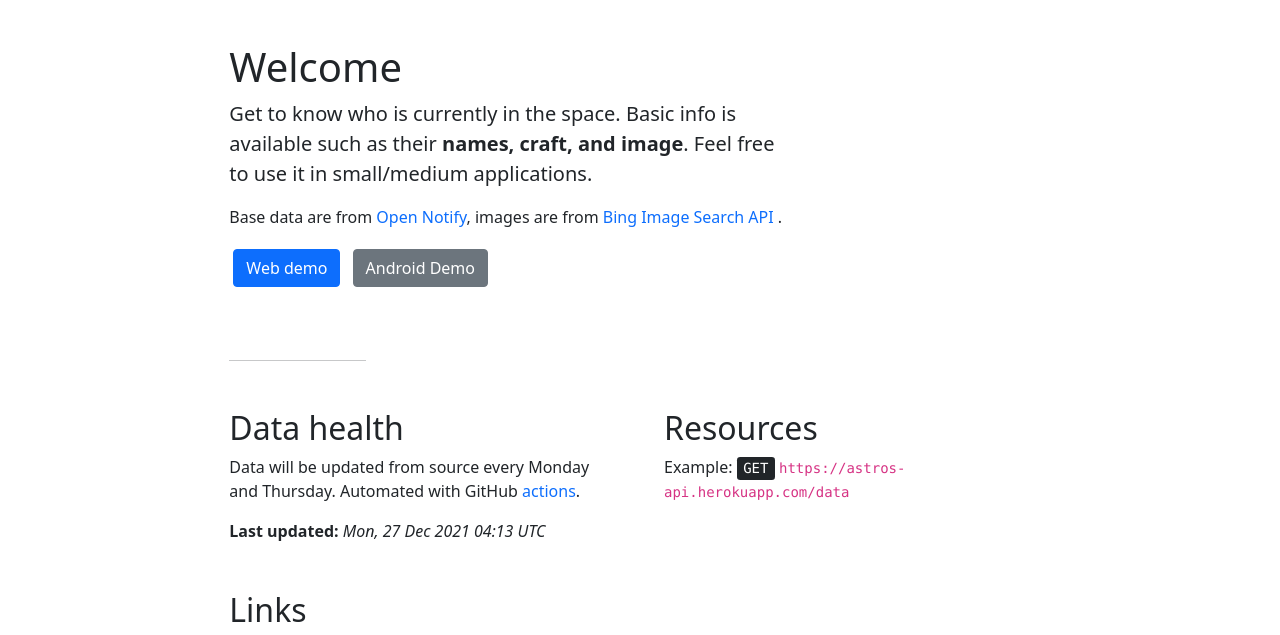
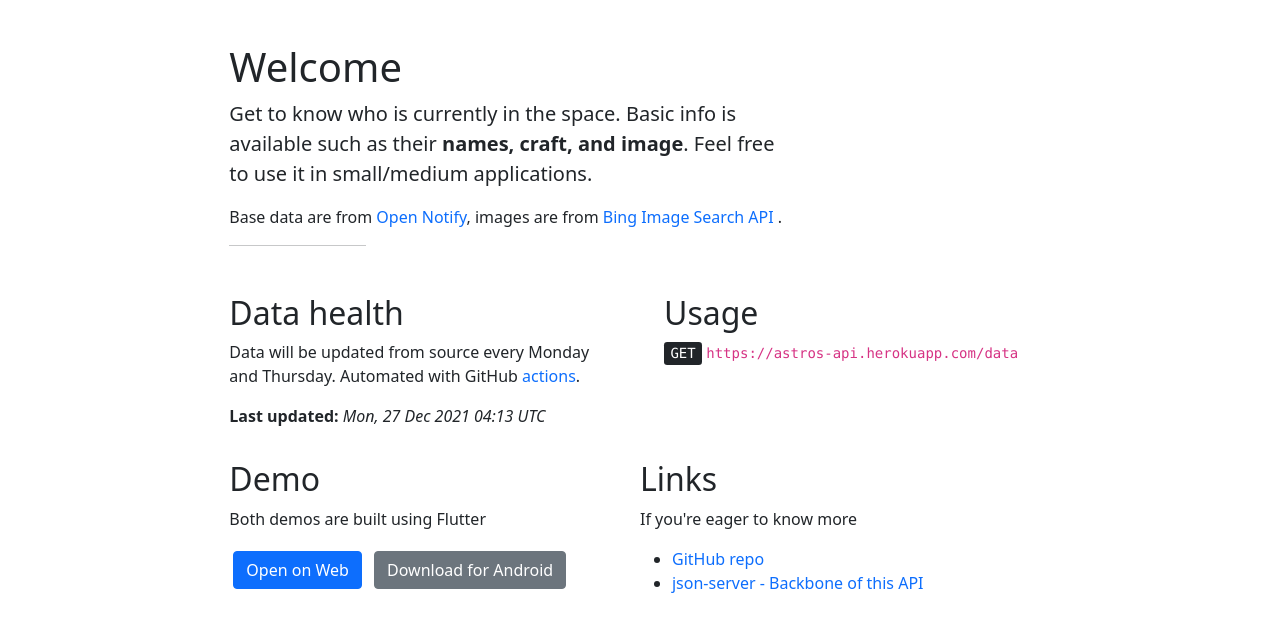
Before and after one commit to iqfareez/astros-api, a website: page public/index.html in a window 1280 px wide. Shown: the part 120-755 px from the top of the page. Drawn offline with nearby package versions, Linux system fonts and the light colour scheme; no server answers.

Commit message:
:lipstick: Change resources to usage
Relayout

```diff
--- a/public/index.html
+++ b/public/index.html
@@ -61,16 +61,9 @@
       </p>
       </p>
 
-      <div class="mb-5">
-        <a href="https://iqfareez.github.io/people_in_space" class="btn btn-primary m-1">Web demo</a>
-        <a href="https://play.google.com/store/apps/details?id=com.iqfareez.people_in_space"
-          class="btn btn-secondary m-1">Android Demo</a>
-        <p style="color: rgba(255, 255, 255, 0.8); font-size: 14px;">*Both demos are built using Flutter</p>
-      </div>
-
       <hr class="col-3 col-md-2 mb-5">
 
-      <div class="row g-5">
+      <div class="row gx-5 gy-3">
         <div class="col-md-6">
           <h2>Data health </h2>
           <!-- <span class="badge bg-primary">Primary</span> -->
@@ -82,21 +75,31 @@
         </div>
 
         <div class="col-md-6">
-          <h2>Resources</h2>
-          <div id="resources"></div>
-          <p>Example: <kbd>GET</kbd>&nbsp;<code>https://astros-api.herokuapp.com/data</code></p>
+          <h2>Usage</h2>
+          <div id="usage"></div>
+          <p><kbd>GET</kbd>&nbsp;<code>https://astros-api.herokuapp.com/data</code></p>
 
         </div>
 
+        <div class="row gx-5 gy-3">
+          <div class="col-md-6">
+            <h2>Demo</h2>
+            <p>Both demos are built using Flutter</p>
+            <a href="https://iqfareez.github.io/people_in_space" class="btn btn-primary m-1">Open on Web</a>
+            <a href="https://play.google.com/store/apps/details?id=com.iqfareez.people_in_space"
+              class="btn btn-secondary m-1">Download for Android</a>
+          </div>
           <div class="col-md-6">
             <h2>Links</h2>
             <p>If you're eager to know more</p>
             <ul>
               <li><a href="https://github.com/iqfareez/astros-api" target="_blank">GitHub repo</a>
               </li>
-            <li><a href="https://github.com/typicode/json-server" target="_blank">json-server - Backbone of this API</a>
+              <li><a href="https://github.com/typicode/json-server" target="_blank">json-server - Backbone of this
+                  API</a>
               </li>
             </ul>
+          </div>
         </div>
       </div>
     </main>
```
Lines whose indentation alone changed are shown as unchanged.
